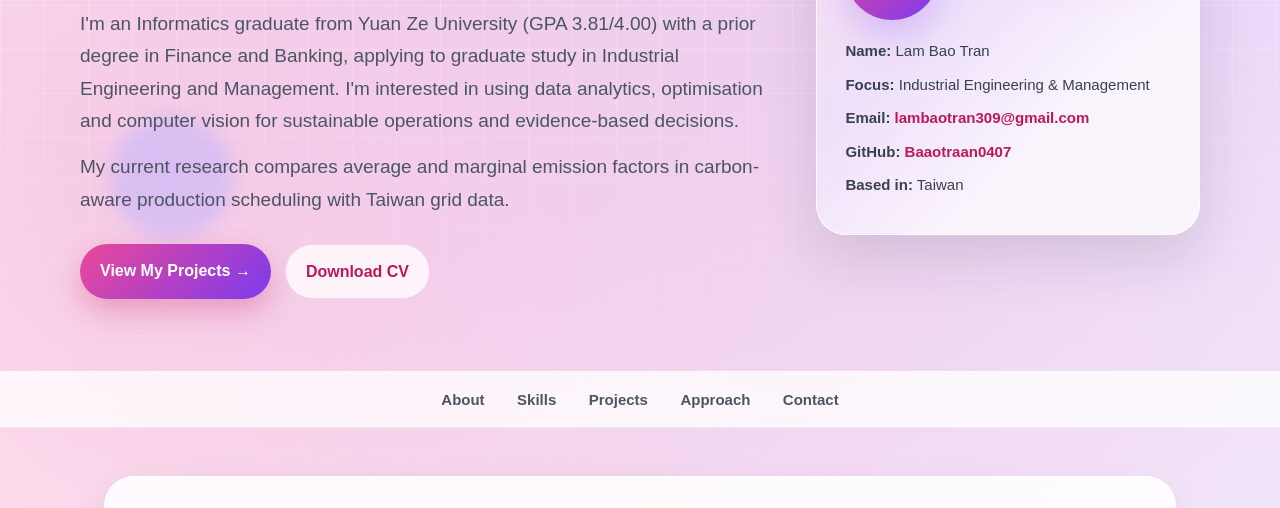
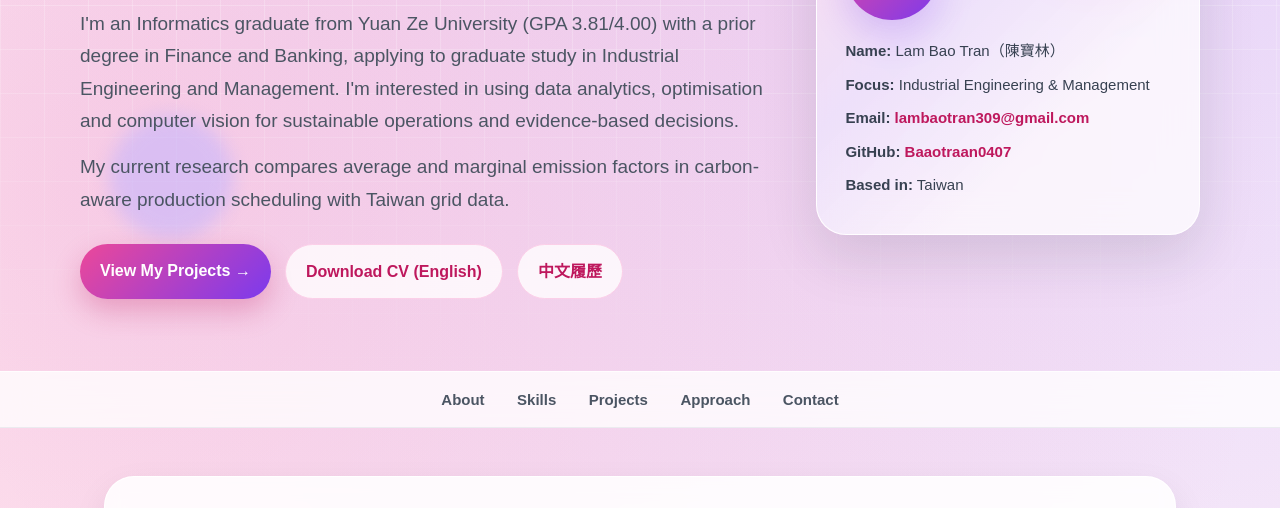
Before and after one commit to Baaotraan0407/Baaotraan0407.github.io, a plain HTML site: page index.html in a window 1280 px wide. Shown: the part 259-767 px from the top of the page. Drawn offline with Linux system fonts and the light colour scheme.

Commit message:
update information

```diff
--- a/index.html
+++ b/index.html
@@ -22,7 +22,7 @@
 *{box-sizing:border-box;scroll-behavior:smooth;}
 body{
 margin:0;
-font-family:Arial, Helvetica, sans-serif;
+font-family:Arial, Helvetica, "Microsoft JhengHei", "PingFang TC", sans-serif;
 color:var(--text);
 line-height:1.7;
 background:
@@ -56,7 +56,6 @@ to{transform:translateY(-18px) translateX(12px) scale(1.04);}
 }
 header{position:relative;padding:92px 24px 72px;overflow:hidden;}
 .hero{max-width:1120px;margin:auto;display:grid;grid-template-columns:1.35fr .75fr;gap:46px;align-items:center;position:relative;z-index:1;}
-.label{display:inline-flex;align-items:center;gap:8px;background:rgba(255,255,255,.76);color:var(--hot-pink);padding:8px 16px;border:1px solid rgba(236,72,153,.18);border-radius:999px;font-size:14px;font-weight:800;margin-bottom:20px;box-shadow:var(--soft-shadow);backdrop-filter:blur(12px);}
 h1{font-size:clamp(42px, 7vw, 76px);line-height:1.02;margin:0 0 20px;color:var(--dark);letter-spacing:-2px;}
 .gradient-text{background:linear-gradient(90deg,var(--hot-pink),var(--purple));-webkit-background-clip:text;background-clip:text;color:transparent;}
 .hero p{font-size:19px;color:#4b5563;margin:0 0 14px;max-width:720px;}
@@ -175,13 +174,14 @@ production scheduling with Taiwan grid data.
 </p>
 <div class="hero-actions">
 <a class="btn primary" href="#projects">View My Projects →</a>
-<a class="btn secondary" href="Lam_Bao_Tran_CV.pdf" target="_blank">Download CV</a>
+<a class="btn secondary" href="Lam_Bao_Tran_CV.pdf" target="_blank">Download CV (English)</a>
+<a class="btn secondary" href="陳寶林_履歷_行政助理.pdf" target="_blank">中文履歷</a>
 </div>
 </div>
 
 <div class="hero-card">
 <div class="profile-circle">L</div>
-<p><strong>Name:</strong> Lam Bao Tran</p>
+<p><strong>Name:</strong> Lam Bao Tran（陳寶林）</p>
 <p><strong>Focus:</strong> Industrial Engineering &amp; Management</p>
 <p><strong>Email:</strong> <a href="mailto:lambaotran309@gmail.com">lambaotran309@gmail.com</a></p>
 <p><strong>GitHub:</strong> <a href="https://github.com/Baaotraan0407" target="_blank">Baaotraan0407</a></p>
@@ -342,15 +342,9 @@ profiles tested the recommendation logic; I showed its high label agreement (ARI
 reflects how the synthetic data was made.
 </p>
 <div class="project-links">
-<a href="https://github.com/Baaotraan0407/truecareer-career-guidance-system/blob/main/User%20Story.md" target="_blank">
-Read the User Story →
-</a>
-<a href="https://fjsshr.axshare.com/?id=1sxs4v" target="_blank">
-View Prototype →
-</a>
-<a href="https://github.com/Baaotraan0407/truecareer-career-guidance-system" target="_blank">
-View Repository →
-</a>
+<a href="https://github.com/Baaotraan0407/truecareer-career-guidance-system/blob/main/User%20Story.md" target="_blank">Read the User Story →</a>
+<a href="https://fjsshr.axshare.com/?id=1sxs4v" target="_blank">View Prototype →</a>
+<a href="https://github.com/Baaotraan0407/truecareer-career-guidance-system" target="_blank">View Repository →</a>
 </div>
 </div>
 
@@ -365,12 +359,8 @@ constant by design, added temporal smoothing that made live yawn detection work,
 eye-closure alert from about 3 s to 1.5 s. Runs at 20 FPS on a laptop CPU (26 with GPU).
 </p>
 <div class="project-links">
-<a href="https://github.com/Baaotraan0407/drowsiness-detection" target="_blank">
-View Repository →
-</a>
-<a href="https://www.youtube.com/watch?v=mZabZnndXGw" target="_blank">
-Watch Demo →
-</a>
+<a href="https://github.com/Baaotraan0407/drowsiness-detection" target="_blank">View Repository →</a>
+<a href="https://www.youtube.com/watch?v=mZabZnndXGw" target="_blank">Watch Demo →</a>
 </div>
 </div>
 
@@ -383,12 +373,8 @@ animated backgrounds, custom styling, and interactive UI, built with HTML, CSS,
 JavaScript.
 </p>
 <div class="project-links">
-<a href="https://github.com/Baaotraan0407/1113540-final-project" target="_blank">
-View Repository →
-</a>
-<a href="https://baaotraan0407.github.io/1113540_Wp_final/index.html#" target="_blank">
-View Live Demo →
-</a>
+<a href="https://github.com/Baaotraan0407/1113540-final-project" target="_blank">View Repository →</a>
+<a href="https://baaotraan0407.github.io/1113540_Wp_final/index.html#" target="_blank">View Live Demo →</a>
 </div>
 </div>
 
@@ -431,7 +417,7 @@ decision.
 <section id="contact" class="card highlight-box">
 <h2>Get In <span>Touch</span></h2>
 <p class="muted">
-I'm happy to talk about graduate study, research or projects. Feel free to reach out.
+I'm happy to talk about graduate study, research, projects or job opportunities. Feel free to reach out.
 </p>
 <div class="contact-grid">
 
@@ -449,8 +435,14 @@ I'm happy to talk about graduate study, research or projects. Feel free to reach
 
 <a class="contact-card" href="Lam_Bao_Tran_CV.pdf" target="_blank">
 <div class="icon">📄</div>
-<strong>Resume / CV</strong>
+<strong>CV (English)</strong>
 <span>Download PDF</span>
+</a>
+
+<a class="contact-card" href="陳寶林_履歷_行政助理.pdf" target="_blank">
+<div class="icon">📄</div>
+<strong>中文履歷</strong>
+<span>行政助理 · Download PDF</span>
 </a>
 
 </div>
```
Also changed, not shown: 2 other files.
